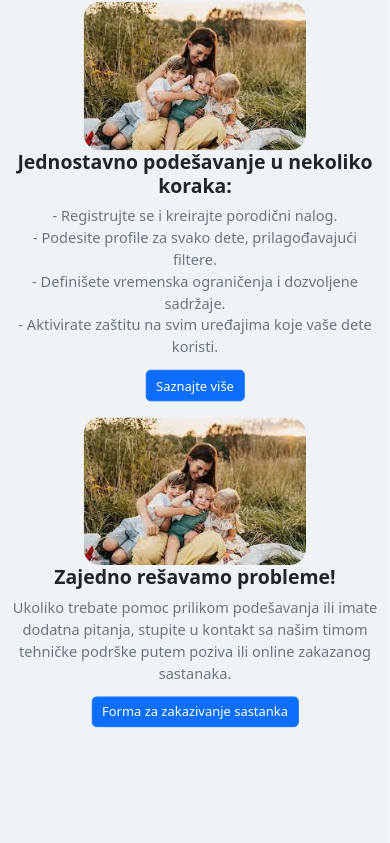
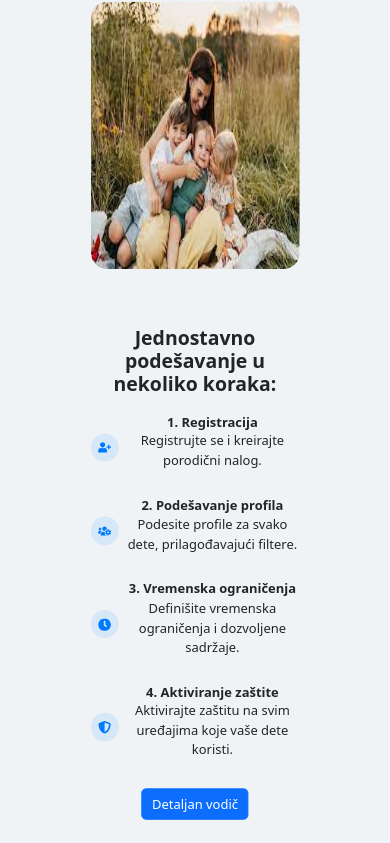
Before and after one commit to mantonic002/kliksigurnost-front, a React (Vite) app: page / in a window 390 px wide. Shown: the part 1963-2806 px from the top of the page. Built offline with nearby package versions, Linux system fonts and the light colour scheme.

Commit message:
made_easy_fine_tuning

```diff
--- a/src/components/logged-out/madeeasy/MadeEasy.tsx
+++ b/src/components/logged-out/madeeasy/MadeEasy.tsx
@@ -1,9 +1,35 @@
 import { Container, Row, Col, Button } from "react-bootstrap";
+import { FaUserPlus, FaUsersCog, FaClock, FaShieldAlt } from "react-icons/fa";
+import { Link } from "react-router-dom";
 import "../../../styles/components/MadeEasy.css";
 
 import madeImg from "/images/made3.jpg";
 
 const MadeEasy = () => {
+
+  const steps = [
+    {
+      icon: <FaUserPlus className="step-icon" />,
+      title: "Registracija",
+      description: "Registrujte se i kreirajte porodični nalog.",
+    },
+    {
+      icon: <FaUsersCog className="step-icon" />,
+      title: "Podešavanje profila",
+      description: "Podesite profile za svako dete, prilagođavajući filtere.",
+    },
+    {
+      icon: <FaClock className="step-icon" />,
+      title: "Vremenska ograničenja",
+      description: "Definišite vremenska ograničenja i dozvoljene sadržaje.",
+    },
+    {
+      icon: <FaShieldAlt className="step-icon" />,
+      title: "Aktiviranje zaštite",
+      description: "Aktivirajte zaštitu na svim uređajima koje vaše dete koristi.",
+    },
+  ];
+
   return (
     <section className="made-easy-section section-bg">
       <Container>
@@ -26,22 +52,25 @@ const MadeEasy = () => {
           {/* Right Section with Text */}
           <Col lg={6} className="text-center text-lg-start">
             <div className="made-text">
-              <h3 className="section-subtitle">
+      <h3 className="section-subtitle text-center">
         Jednostavno podešavanje u nekoliko koraka:
       </h3>
-              <p className="section-text">
-                - Registrujte se i kreirajte porodični nalog.
-                <br />
-                - Podesite profile za svako dete, prilagođavajući filtere.
-                <br />
-                - Definišete vremenska ograničenja i dozvoljene sadržaje.
-                <br />
-                - Aktivirate zaštitu na svim uređajima koje vaše dete koristi.
-                <br />
-              </p>
+      <ul className="setup-list">
+        {steps.map((step, index) => (
+          <li key={index} className="setup-list-item">
+            <span className="step-icon-container">{step.icon}</span>
+            <div>
+              <strong className="moje">{index + 1}. {step.title}</strong>
+              <p>{step.description}</p>
+            </div>
+          </li>
+        ))}
+      </ul>
+      <Link to="/vodic">
         <Button variant="primary" className="learn-btn">
-                Saznajte više
+          Detaljan vodič
         </Button>
+      </Link>
             </div>
           </Col>
         </Row>
@@ -68,9 +97,11 @@ const MadeEasy = () => {
                 pitanja, stupite u kontakt sa našim timom tehničke podrške putem
                 poziva ili online zakazanog sastanaka.
               </p>
+              <Link to="/kontakt">
                 <Button variant="primary" className="learn-btn">
-                Forma za zakazivanje sastanka
+                  Zakažite sastanak!
                 </Button>
+              </Link>
             </div>
           </Col>
         </Row>
--- a/src/styles/components/MadeEasy.css
+++ b/src/styles/components/MadeEasy.css
@@ -77,29 +77,101 @@
   box-shadow: 0 5px 15px rgba(0, 123, 255, 0.3);
 }
 
-@media (max-width: 991px) {
-  .sec-content {
-    padding: 0;
+
+
+
+
+
+
+
+
+
+
+
+
+
+/* Lista koraka */
+.setup-list {
+  list-style: none;
+  padding: 0;
+  margin: 20px auto;
+  max-width: 600px;
+}
+
+/* Stavke liste - ikonice i tekst poravnati */
+.setup-list-item {
+  display: flex;
+  align-items: center;
+  gap: 12px; /* Smanjen razmak između ikonice i teksta */
+  margin-bottom: 15px;
+}
+
+/* Kontejner za ikonu - Obezbeđuje istu širinu */
+.step-icon-container {
+  width: 40px;
+  height: 40px;
+  min-width: 40px;
+  border-radius: 50%;
+  background-color: #007bff1a;
+  display: flex;
+  justify-content: center;
+  align-items: center;
+  flex-shrink: 0; /* Obezbeđuje da se veličina ne menja */
+}
+
+/* Ikonica */
+.step-icon {
+  font-size: 20px;
+  color: #007bff;
+}
+
+/* Tekst kontejner */
+.step-text-container {
+  flex-grow: 1;
+  display: flex;
+  flex-direction: column;
+}
+
+/* Naslov */
+.step-title {
+  font-size: 16px;
+  font-weight: bold;
+  margin: 0;
+  line-height: 1.3;
+}
+
+/* Opis */
+.step-description {
+  font-size: 14px;
+  color: #555;
+  margin: 3px 0 0;
+}
+
+/* 📱 Responsivnost - Prilagođavanje na malim ekranima */
+@media (max-width: 768px) {
+  .setup-list-item {
+    gap: 8px; /* Smanjuje razmak između ikone i teksta */
   }
 
-  .main-image {
-    width: 100%;
-    height: 100%;
+  .step-icon-container {
+    width: 35px;
+    height: 35px;
+    min-width: 35px;
   }
 
-  .section-subtitle {
-    margin-top: 0;
+  .step-icon {
+    font-size: 16px;
   }
 
-  .section-text {
-    margin: 10px 0 15px 0;
+  .step-title {
+    font-size: 15px;
   }
 
-  .sec-content .col-lg-6 {
-    margin: 0;
+  .step-description {
+    font-size: 13px;
   }
 
-  .image-box {
-    margin-top: 20px;
+  .moje {
+    text-align: left;
   }
 }
```
Lines whose indentation alone changed are shown as unchanged.
